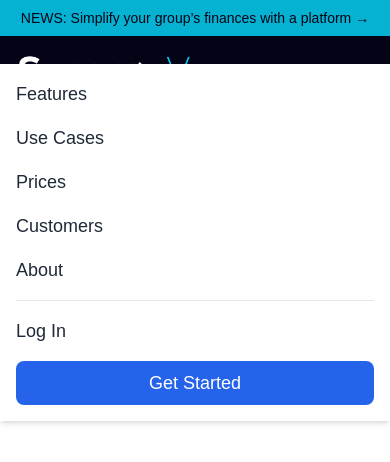
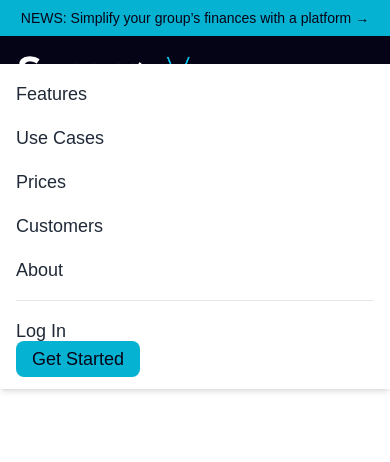
Before and after one commit to RaiyanHashmi/SynergyVerve-Application, a Next.js app in the folder synergyverve/: page / in a window 390 px wide. Both pictures are taken after a click on the button 360 px from the left and 74 px from the top of the page. Shown: the top 462 px of the page. Built offline with nearby package versions, Linux system fonts and the light colour scheme.

Commit message:
button component

```diff
--- /dev/null
+++ b/synergyverve/src/components/button.tsx
@@ -0,0 +1,28 @@
+"use client";
+
+import { useState } from "react";
+import { Geist, Geist_Mono } from "next/font/google";
+import { Menu, X } from "lucide-react";
+
+const geistSans = Geist({
+  variable: "--font-geist-sans",
+  subsets: ["latin"],
+});
+
+const geistMono = Geist_Mono({
+  variable: "--font-geist-mono",
+  subsets: ["latin"],
+});
+
+export default function NavBar() {
+  const [isOpen, setIsOpen] = useState(false);
+
+  return (
+    <a
+    href="/get-started"
+    className="px-4 py-2 bg-primary text-text rounded-lg hover:bg-blue-700 font-medium text-lg"
+  >
+    Get Started
+  </a>
+  );
+}
--- a/synergyverve/src/components/navbar.tsx
+++ b/synergyverve/src/components/navbar.tsx
@@ -4,8 +4,8 @@ import { useState } from "react";
 import Image from "next/image";
 import Logo from "../../assets/img/white-synergy3.png";
 import { Geist, Geist_Mono } from "next/font/google";
-import { Menu, X } from "lucide-react"; // Icons for mobile menu toggle
-
+import { Menu, X } from "lucide-react";
+import Button from "./button";
 const geistSans = Geist({
   variable: "--font-geist-sans",
   subsets: ["latin"],
@@ -94,12 +94,7 @@ export default function NavBar() {
           <a href="/login" className="block text-lg text-gray-800 hover:text-blue-600">
             Log In
           </a>
-          <a
-            href="/get-started"
-            className="block px-4 py-2 bg-blue-600 text-white rounded-lg hover:bg-blue-700 font-medium text-lg text-center"
-          >
-            Get Started
-          </a>
+          <Button></Button>
         </div>
       )}
     </header>
```
